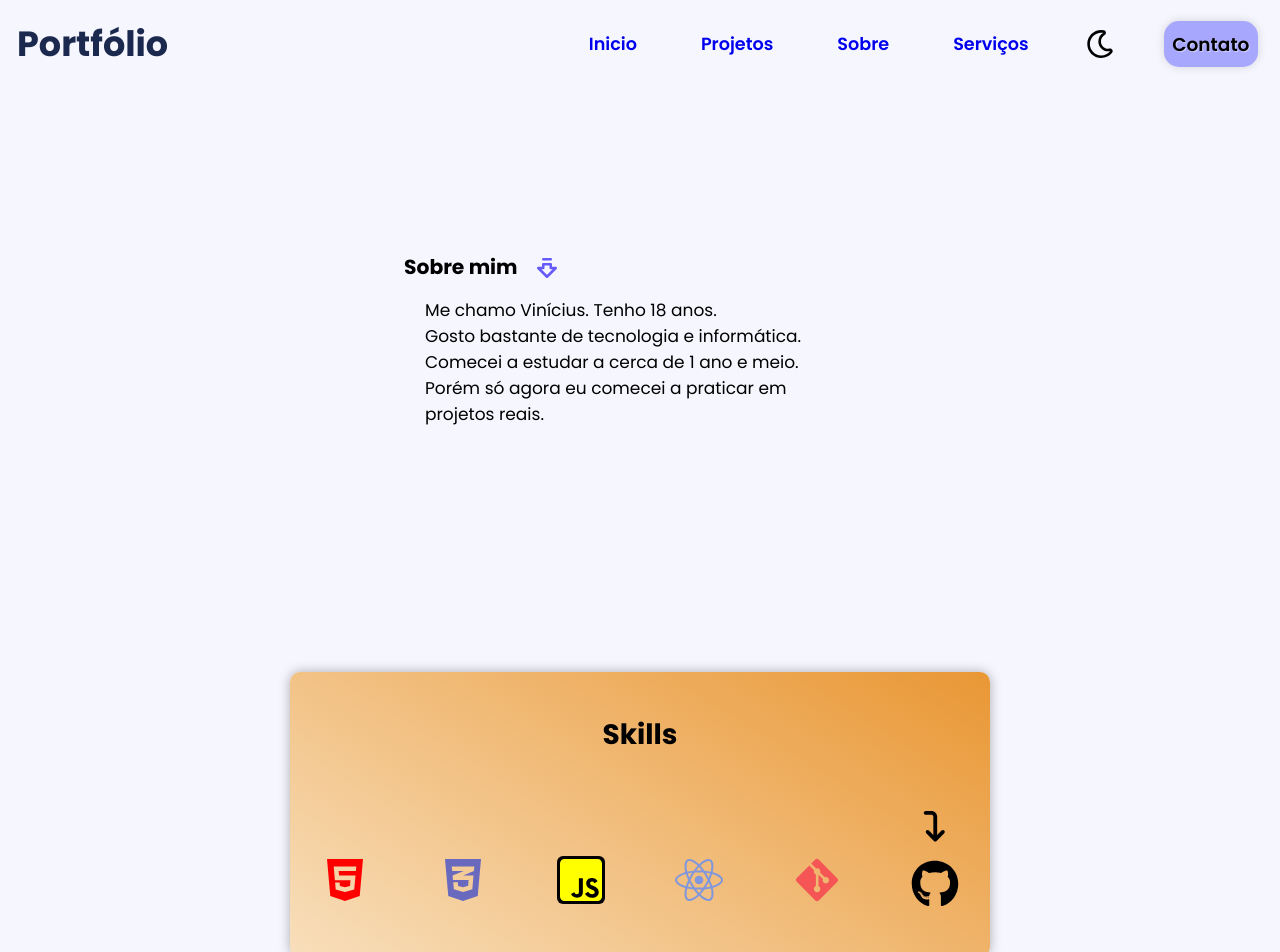
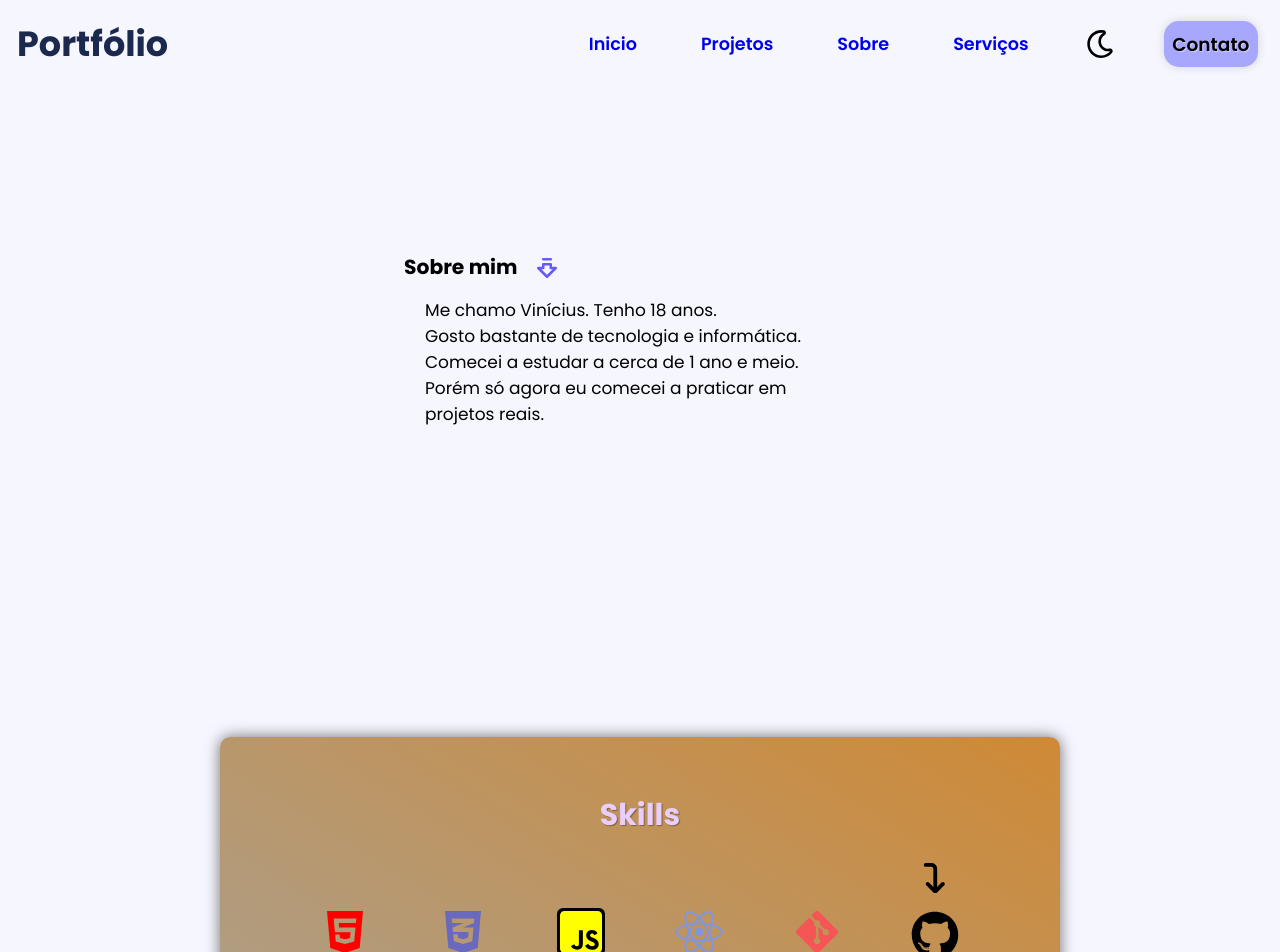
Before and after one commit to SantV7/personal_portifolio, a React (Vite) app: page / in a window 1280 px wide. Shown: the top 952 px of the page. Built offline with nearby package versions, Linux system fonts and the light colour scheme.

Commit message:
updated...

```diff
--- a/src/components/header/BtnChangeTheme.jsx
+++ b/src/components/header/BtnChangeTheme.jsx
@@ -6,6 +6,8 @@ const BtnChangeTheme =() => {
 
 
     const [themeDefaultWhite, setThemeDefaultWhite] = useState(true)
+
+
 
     if (themeDefaultWhite == true) {
        useEffect(() => {
--- a/src/components/header/navbar/Navbar.jsx
+++ b/src/components/header/navbar/Navbar.jsx
@@ -9,10 +9,10 @@ const Navbar = () => {
         <>
         <nav>
             <ul id={ul_itens}>
-                <li><a href="#">Inicio</a></li>
-                <li><a href="#">Projetos</a></li>
-                <li><a href="#">Sobre</a></li>
-                <li><a href="#">Serviços</a></li>
+                <li><a className='a_navbar' href="#">Inicio</a></li>
+                <li><a className='a_navbar' href="#">Projetos</a></li>
+                <li><a className='a_navbar' href="#">Sobre</a></li>
+                <li><a className='a_navbar' href="#">Serviços</a></li>
                 <BtnChangeTheme />
                 <BtnContact />
             </ul>
@@ -24,3 +24,4 @@ const Navbar = () => {
 export default Navbar
 
 export let ul_itens = document.getElementById('#ul_itens')
+export let a_navbar = document.querySelector('.a_navbar')
--- a/src/components/main/Skills.jsx
+++ b/src/components/main/Skills.jsx
@@ -12,11 +12,9 @@ const Skills = () => {
 
 
 
-
-
     return(
         <>
-         <div>
+         <div className="logo_skills">
              <h3>Skills</h3>
          </div>
 
--- a/src/style/header/navbar.css
+++ b/src/style/header/navbar.css
@@ -13,10 +13,9 @@ nav > ul > li > a {
     padding: 7px;
     border-radius: 10px;
     font-weight: 550;
-    transition: ease 0.22s;
-
+    transition: ease 0.27s;
 }
 
 nav > ul > li > a:hover {
-    background-color: rgba(17, 17, 97, 0.118);
+    background-color: rgba(17, 17, 97, 0.183);
 }
--- a/src/style/main/skills.css
+++ b/src/style/main/skills.css
@@ -3,17 +3,19 @@
     justify-content: center;
     align-items: center;
     flex-flow: column;
-    background-image: linear-gradient(212deg, rgba(231, 134, 16, 0.847), rgb(248, 223, 188));
+    background-image: linear-gradient(212deg, rgba(200, 118, 17, 0.847), rgb(173, 158, 136));
     border-radius: 10px;
-    width: 400px;
-    height: 220px;
-    margin-top: 230px;
-    box-shadow: 0px 0px 12px rgba(0, 0, 0, 0.304);
+    width: 93.5%;
+    height: 250px;
+    margin-top: 270px;
+    box-shadow: 0px 0px 15px rgba(0, 0, 0, 0.556);
 }
 
-h3 {
-    margin-bottom: 55px;
-    font-size: 23px;
+.logo_skills > h3 {
+    margin-bottom: 25px;
+    color: rgb(232, 206, 252);
+    font-size: 30px;
+    text-shadow: 1px 1px 1px rgba(0, 0, 0, 0.333);
 }
 
 #area_skills {
@@ -66,8 +68,10 @@ h3 {
 @media screen and (min-width:768px) {
 
     #skills_container {
-        width: 700px;
+        min-width: 700px;
+        max-width: 840px;
         height: 285px;
+        margin-top: 295px;
     }
 
     h3 {
```
